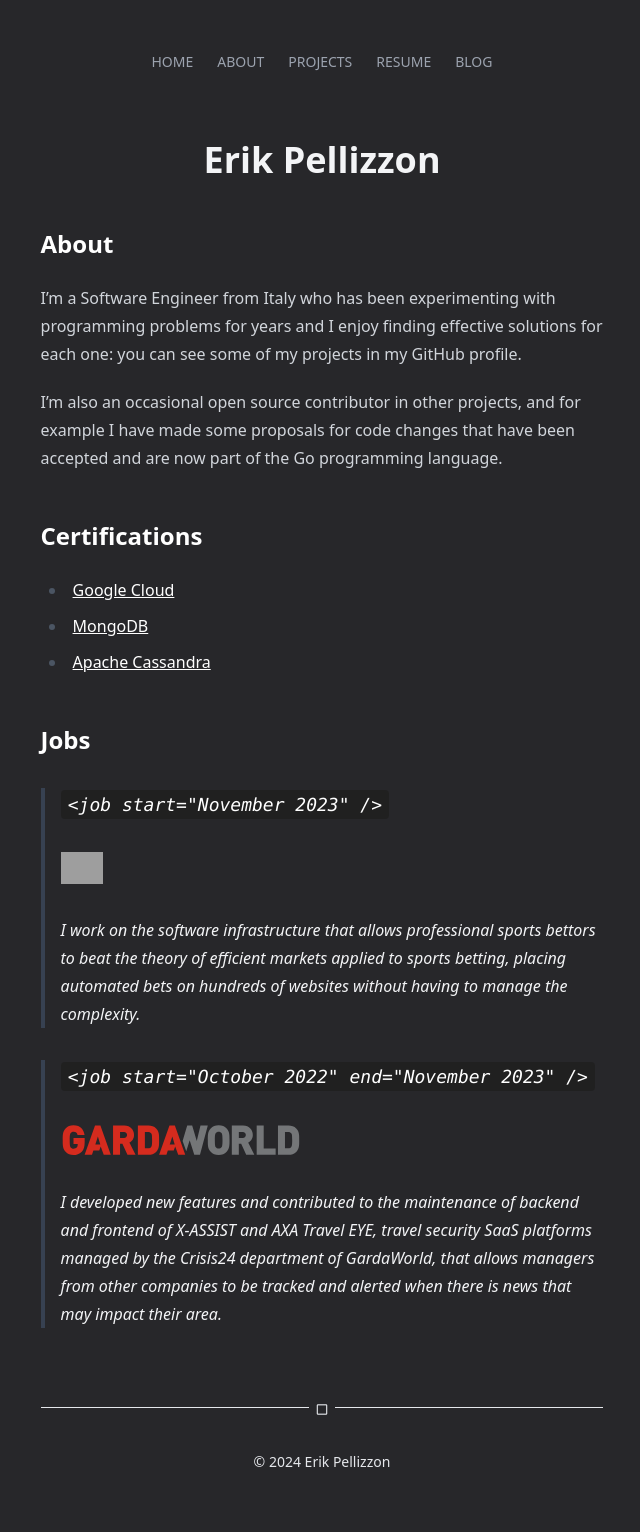
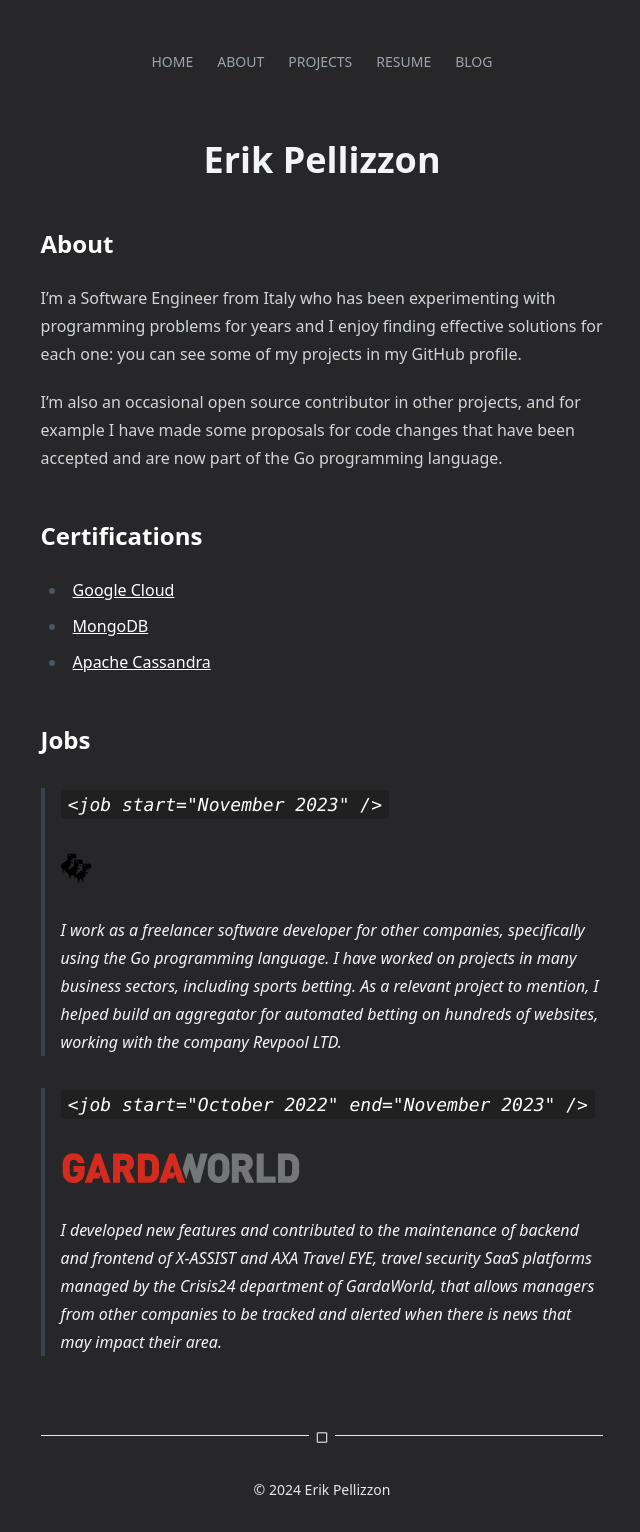
Before and after one commit to ErikPelli/erikpelli.github.io, a Jekyll site: the page built from about.md, in a window 1280 px wide. Shown: the whole page, without its empty margins (318-958 px from the left). Built offline with Jekyll 4.4.1, drawn with Linux system fonts in a browser that asks for light colours; nearby versions of some CDN libraries; some web fonts are replaced; before the commit the page ends 1504 px from its top, so only the background shows below that; grey boxes are pictures that could not be loaded.

Commit message:
Update about page

```diff
--- a/about.md
+++ b/about.md
@@ -18,9 +18,10 @@
 ## Jobs
 
 > ### `<job start="November 2023" />`
-> <img class="h-8" src="{{ site.baseurl }}/assets/img/jobs/revpool.svg" alt="RevPool">
-> I work on the software infrastructure that allows professional sports bettors to beat the theory of efficient markets applied to sports betting,
-placing automated bets on hundreds of websites without having to manage the complexity.
+> <img class="h-8" src="{{ site.baseurl }}/assets/img/jobs/zooid-dino.png" alt="Zooid Dino">
+> I work as a freelancer software developer for other companies, specifically using the Go programming language.
+> I have worked on projects in many business sectors, including sports betting.
+> As a relevant project to mention, I helped build an aggregator for automated betting on hundreds of websites, working with the company Revpool LTD.
 
 > ### `<job start="October 2022" end="November 2023" />`
 > <img class="h-8" src="{{ site.baseurl }}/assets/img/jobs/garda.svg" alt="GardaWorld">
```
